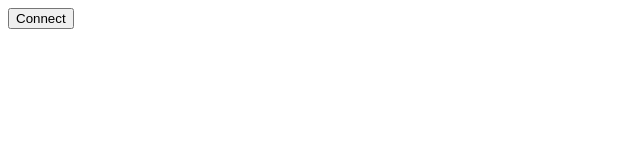
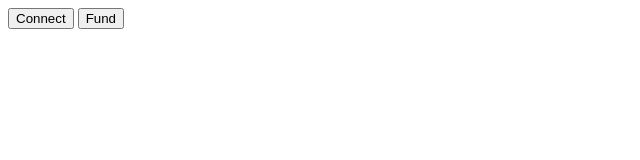
Before and after one commit to jaymgonzalez/html-fund-me, a website: page index.html in a window 1280 px wide. Shown: the whole page, without its empty margins (0-640 px from the left). Drawn offline with Linux system fonts and the light colour scheme.

Commit message:
add fund fx

```diff
--- a/index.html
+++ b/index.html
@@ -7,5 +7,6 @@
 </script>
 <body>
   <button id="connectButton" onclick="connect()"> Connect </button>
+  <button id="fund" onclick="fund()"> Fund </button>
 </body>
 </html>
--- a/index.js
+++ b/index.js
@@ -8,3 +8,7 @@ async function connect() {
       'Please install metamask'
   }
 }
+
+async function fund(ethAmount) {
+  console.log(`Funding: ${ethAmount}`)
+}
```
